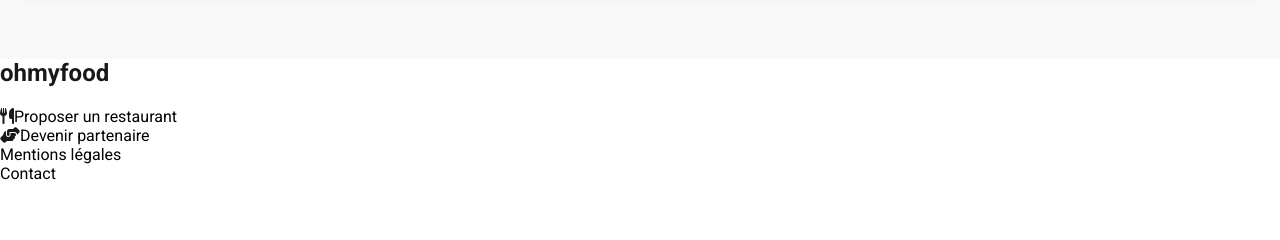
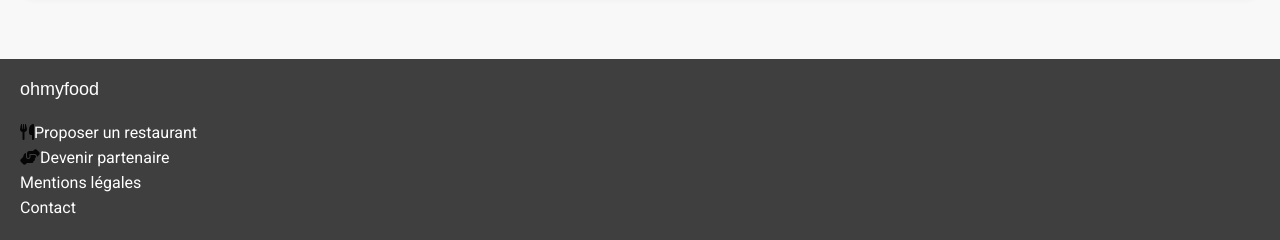
Before and after one commit to balbijoh/OC-P3-Ohmyfood, a website: page index.html in a window 1280 px wide. Shown: the part 1992-2232 px from the top of the page. Before the commit the page ends 2175 px from the top, so only its background shows below. Drawn offline with Linux system fonts and the light colour scheme; a web font is replaced by a local one.

Commit message:
Fnc - HTML + Sass footer

```diff
--- a/index.html
+++ b/index.html
@@ -125,13 +125,13 @@
     </main>
 
     <!-- Pied de page -->
-    <footer>
-        <h2>ohmyfood</h2>
-        <ul>
-            <li><a href="#"><i class="fa-solid fa-utensils"></i>Proposer un restaurant</a></li>
-            <li><a href="#"><i class="fa-solid fa-handshake-angle"></i>Devenir partenaire</a></li>
-            <li><a href="#">Mentions légales</a></li>
-            <li><a href="#">Contact</a></li>
+    <footer class="footer">
+        <h2 class="footer__title">ohmyfood</h2>
+        <ul class="footer__list">
+            <li class="footer__link"><a href="#"><p><i class="fa-solid fa-utensils"></i>Proposer un restaurant</a></p></li>
+            <li class="footer__link"><a href="#"><p><i class="fa-solid fa-handshake-angle"></i>Devenir partenaire</a></p></li>
+            <li class="footer__link"><a href="#"><p>Mentions légales</a></p></li>
+            <li class="footer__link"><a href="#"><p>Contact</a></p></li>
         </ul>
     </footer>
 </body>
--- a/sass/base/_base.scss
+++ b/sass/base/_base.scss
@@ -11,6 +11,10 @@
     color: black;
 }
 
+ul {
+    list-style-type: none;
+}
+
 h2 {
     font-size: map-get($font-size, title-h2);
     padding-bottom: 20px;
--- /dev/null
+++ b/sass/layout/_footer.scss
@@ -0,0 +1,21 @@
+.footer {
+    background-color: $footerColor;
+    padding: 20px;
+    &__title {
+        font-family: 'Shrikhand', sans-serif;
+        font-weight: 100;
+        font-size: 18px;
+        color: white;
+    }
+    &__link {
+        line-height: 25px;
+        a {
+            color: white;
+        }
+        svg {
+            color: white;
+            width: 20px;
+            margin-right: 10px;
+        }
+    }
+}
--- a/sass/main.scss
+++ b/sass/main.scss
@@ -6,6 +6,7 @@
 @import "./components/icons";
 @import "./components/mentions";
 @import "./layout/header";
+@import "./layout/footer";
 @import "./pages/home";
 
 
--- a/sass/utils/_variables.scss
+++ b/sass/utils/_variables.scss
@@ -1,6 +1,8 @@
 $primary: #9356DC;
 $secondary: #FF79DA;
 $tertiary: #99E2D0;
+
+$footerColor: #3f3f3f;
 
 $lightBackground: #f8f8f8;
 $darkBackground: #ebebeb;
```
Also changed, not shown: css/style.css, 1 other file.
